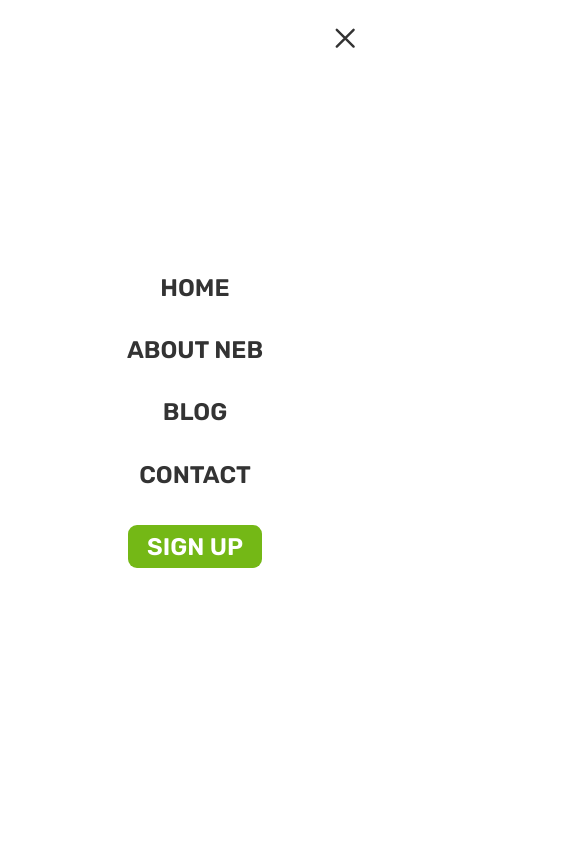
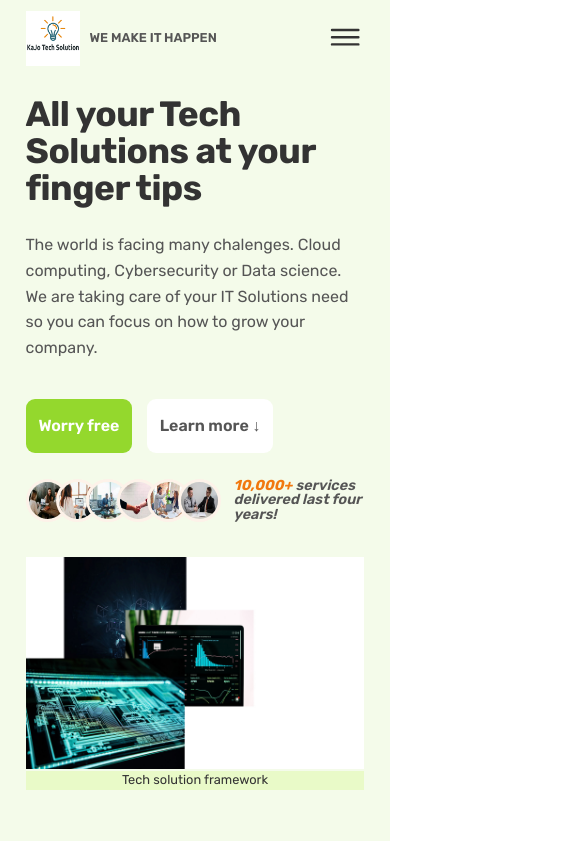
Before and after one commit to navigateur77/Udacity_FEWD, a plain HTML site: page Personal_Blog/index.html in a window 390 px wide. Shown: the top 844 px of the page, 585 px wide, since content can reach past the window. Drawn offline with nearby package versions, Linux system fonts and the light colour scheme.

Commit message:
Third coreection after submission

```diff
--- a/Personal_Blog/CSS/style.css
+++ b/Personal_Blog/CSS/style.css
@@ -1,4 +1,3 @@
-/* @import "queries.css"; */
 @import "nav.css";
 @import "home.css";
 @import "blogs.css";
@@ -48,10 +47,6 @@ body {
   text-transform: uppercase;
 }
 
-/***************************/
-/* MOBILE APP */
-/**************************/
-
 .btn-mobile-nav {
   border: none;
   background: none;
@@ -69,6 +64,12 @@ body {
 .icon-mobile-nav[name="close-outline"] {
   display: none;
 }
+
+/*****************************/
+/* BELOW 1244px (SMALLER desktops) */
+/**********************************/
+
+/* 1244px / 16px = 84em*/
 
 @media (max-width: 84em) {
   .home {
@@ -128,14 +129,24 @@ body {
     font-size: 50%;
   }
 
+  main {
+    width: auto;
+  }
+
   .home {
     grid-template-columns: 1fr;
-    padding: 0 8rem;
-    gap: 6.4rem;
+    padding: 0 4rem;
+    gap: 4.4rem;
   }
 
   .home-img {
-    width: 60%;
+    width: 80%;
+  }
+
+  .heading-description {
+    font-size: 1.4rem;
+    /* line-height: 1.6; */
+    margin-bottom: 2.8rem;
   }
 
   .home-text-box,
@@ -168,7 +179,7 @@ body {
     width: 100%;
     height: 100vh;
     transform: translateX(100%);
-    transition: all 0.5s ease-in;
+    transition: all 0.3s ease-in;
 
     display: flex;
     align-items: center;
@@ -224,10 +235,6 @@ body {
     grid-column: 1 / -1;
     justify-self: center;
   }
-
-  /* .grid--footer {
-    grid-template-columns: repeat(6, 1fr);
-  } */
 }
 
 /*****************************/
@@ -262,6 +269,6 @@ body {
   }
 
   .home-img {
-    width: 80%;
+    width: 100%;
   }
 }
--- a/Personal_Blog/index.html
+++ b/Personal_Blog/index.html
@@ -9,10 +9,11 @@
     <link rel="stylesheet" href="CSS/style.css" />
     <script type="module" src="https://unpkg.com/ionicons@5.5.2/dist/ionicons/ionicons.esm.js"></script>
     <script nomodule src="https://unpkg.com/ionicons@5.5.2/dist/ionicons/ionicons.js"></script>
+    <script defer src="script.js"></script>
     <title>KaJo Tech Solution</title>
   </head>
   <body>
-    <header class="header nav-open">
+    <header class="header">
       <div class="logo-titles">
         <img class="logo" alt="KaJo Tech Solution logo" src="images/fanicon.png" />
       <span class="logo-title">We make it happen</span>
--- /dev/null
+++ b/Personal_Blog/script.js
@@ -0,0 +1,7 @@
+/* NAVIGATION MOBILE */
+
+const btnNavEl = document.querySelector(".btn-mobile-nav");
+const headerEl = document.querySelector(".header");
+btnNavEl.addEventListener("click", function () {
+  headerEl.classList.toggle("nav-open");
+});
```
